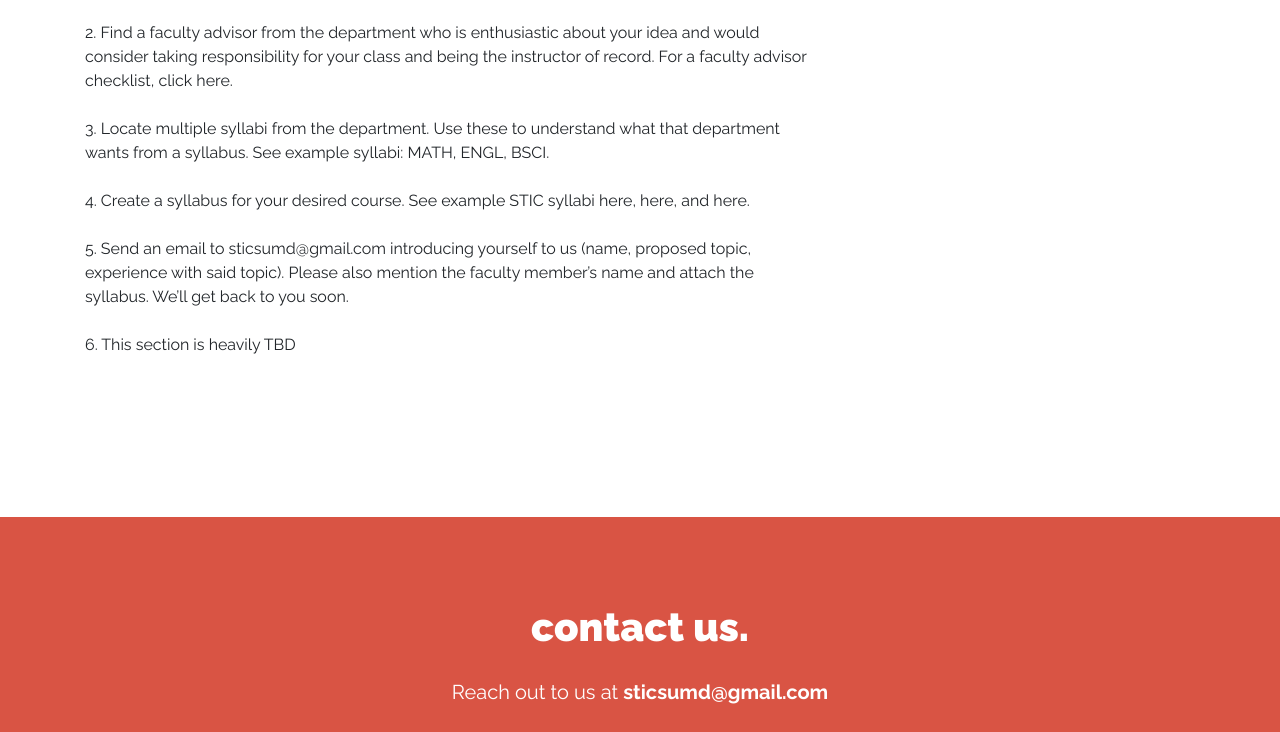
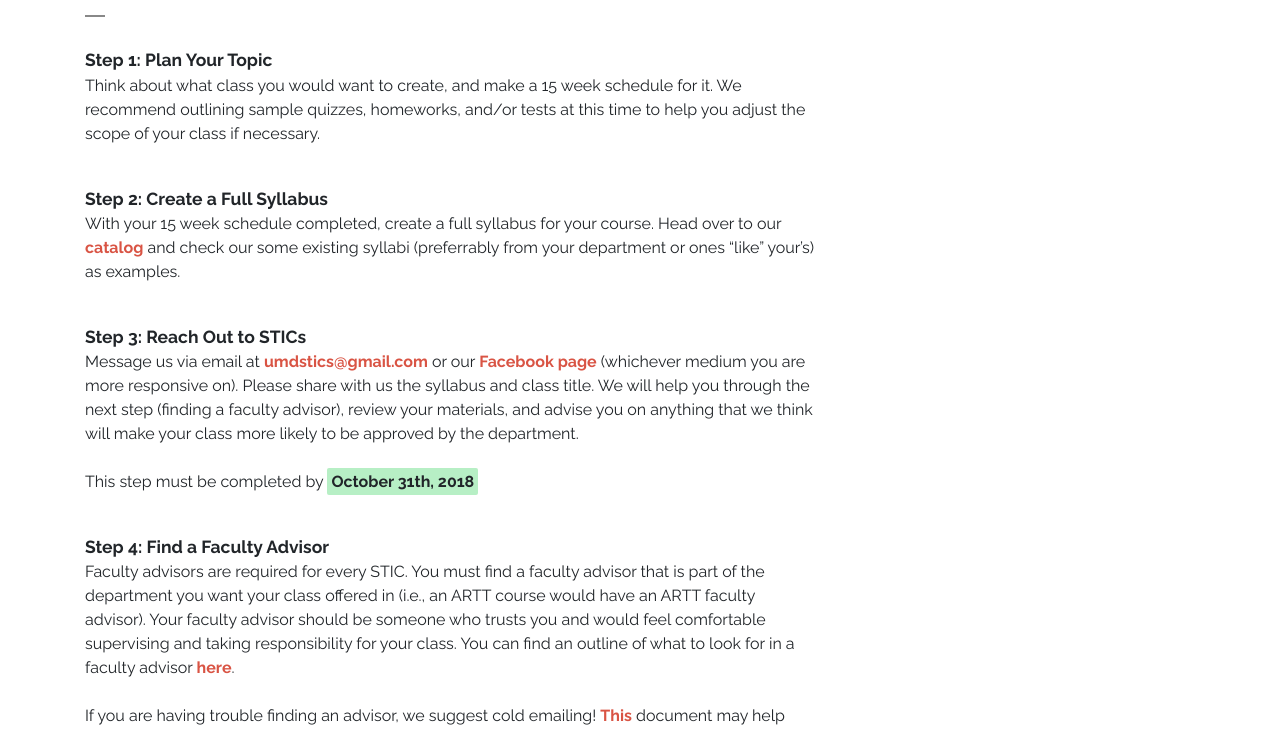
Before and after one commit to ng-david/stics, a website: page apply.html in a window 1280 px wide. Shown: the part 768-1500 px from the top of the page. Drawn offline with nearby package versions, Linux system fonts and the light colour scheme.

Commit message:
Update apply

```diff
--- a/apply.html
+++ b/apply.html
@@ -54,10 +54,13 @@
   <article class="subpage-hero">
     <div class="container">
       <h1>Apply Now</h1>
+      <br><br>
+      <h3>Apply to teach a STIC by <strong class="highlight">October 31th, 2018</strong></h3>
+      <br><br>
     </div>
   </article>
 
-  <article class="home-info">
+  <article class="apply">
     <div class="container">
       <div class="row">
         <div class="col-md-8">
@@ -65,23 +68,40 @@
           <span class="divider"></span>
           <p>
             Any UMD student (both undergraduate and graduate) can apply to teach.
+            <br><br>
+            Teaching a STIC is hard work, and we want you to make sure you’re up for the task. Look over this <a target="_blank"  href="https://docs.google.com/document/d/1dquY1L-s6lDlPWRnKdj6QRErvRCBu_-A1marOU8cn30/edit">checklist</a>, and feel free to ask us about anything by messaging our <a target="_blank" href="https://www.facebook.com/umdstics/">Facebook page</a>, and/or emailing us at <a href="mailto:umdstics@gmail.com">umdstics@gmail.com</a>.
           </p>
         </div>
         <div class="col-md-8">
           <h2>how do I apply?</h2>
           <span class="divider"></span>
+
+          <h3>Step 1: Plan Your Topic</h3>
+          <p>Think about what class you would want to create, and make a 15 week schedule for it. We recommend outlining sample quizzes, homeworks, and/or tests at this time to help you adjust the scope of your class if necessary.</p>
+
+          <h3>Step 2: Create a Full Syllabus</h3>
+          <p>With your 15 week schedule completed, create a full syllabus for your course. Head over to our <a target="_blank" href="catalog.html">catalog</a> and check our some existing syllabi (preferrably from your department or ones “like” your’s) as examples.</p>
+
+          <h3>Step 3: Reach Out to STICs</h3>
           <p>
-            1. Figure out what department your course would fall under. For example, “Web Development” would be Computer Science (CMSC), and “Introduction to Surgery” would be Biology (BSCI).
-<br><br>
-            2. Find a faculty advisor from the department who is enthusiastic about your idea and would consider taking responsibility for your class and being the instructor of record. For a faculty advisor checklist, click here.
-<br><br>
-            3. Locate multiple syllabi from the department. Use these to understand what that department wants from a syllabus. See example syllabi: MATH, ENGL, BSCI.
-<br><br>
-            4. Create a syllabus for your desired course. See example STIC syllabi here, here, and here.
-<br><br>
-            5. Send an email to sticsumd@gmail.com introducing yourself to us (name, proposed topic, experience with said topic). Please also mention the faculty member’s name and attach the syllabus. We’ll get back to you soon.
-<br><br>
-            6. This section is heavily TBD
+            Message us via email at <a href="mailto:umdstics@gmail.com">umdstics@gmail.com</a> or our <a target="_blank" href="https://www.facebook.com/umdstics/">Facebook page</a> (whichever medium you are more responsive on). Please share with us the syllabus and class title. We will help you through the next step (finding a faculty advisor), review your materials, and advise you on anything that we think will make your class more likely to be approved by the department.
+            <br><br>
+            This step must be completed by <strong class="highlight">October 31th, 2018</strong>
+          </p>
+
+          <h3>Step 4: Find a Faculty Advisor</h3>
+          <p>
+            Faculty advisors are required for every STIC. You must find a faculty advisor that is part of the department you want your class offered in (i.e., an ARTT course would have an ARTT faculty advisor). Your faculty advisor should be someone who trusts you and would feel comfortable supervising and taking responsibility for your class. You can find an outline of what to look for in a faculty advisor <a target="_blank"  href="https://drive.google.com/open?id=1c81bq5qzxsRwFHC6SItoWc0ya5Zxa4Bq7NvIAlWlfCc">here</a>.
+            <br><br>
+            If you are having trouble finding an advisor, we suggest cold emailing! <a target="_blank"  href="https://docs.google.com/document/d/1zutuF5kSNMff0hJj-1IFQBaJRjaFATYL668s_Na3Duw/edit">This</a> document may help you craft the emails.
+          </p>
+
+          <h3>Step 5: Review + Iterate</h3>
+          <p>You will need to iterate until your faculty advisor is satisfied with the syllabus.</p>
+
+          <h3>Step 6: Department Approval</h3>
+          <p>
+            Reach out to us again and we will submit your course proposal to your department’s director of undergraduate studies, and potentially continue to iterate on material, scope, and syllabus until the course is approved!
           </p>
         </div>
       </div>
--- a/js/catalog.js
+++ b/js/catalog.js
@@ -647,6 +647,7 @@ var CLASSES = {
           description:
             "This course presents a practical and project-oriented introduction to modern front end web development. Students will learn to design and build websites using technologies such as HTML, CSS, JS, Sass, Bootstrap, and Git.",
           syllabus: "./assets/syllabi/ARTT489Q_F18.pdf",
+          website: "http://stics.umd.edu/artt489q",
           room: "ASY3304",
           day: "Friday",
           time: "12 - 12:50 PM"
--- a/scss/main.scss
+++ b/scss/main.scss
@@ -1,6 +1,12 @@
 @import 'vars';
 @import 'base';
 @import 'animation';
+
+.highlight {
+  padding: 4px;
+  border-radius: 2px;
+  background-color: lighten($green, 20%);
+}
 
 a.button {
   background-color: white;
@@ -464,6 +470,13 @@ article.contact {
   }
 }
 
+article.apply {
+  padding-bottom: 6rem;
+  p {
+    margin-bottom: 4rem;
+  }
+}
+
 article.footer {
   background-color: black;
   padding-top: 2rem;
--- a/scss/vars.scss
+++ b/scss/vars.scss
@@ -6,6 +6,8 @@ $black: #000000;
 $grey: #888888;
 $red: #D95444;
 $white: #ffffff;
+
+$green: #63dd82;
 
 
 // Vars (bp stands for bitcamp)
```
Also changed, not shown: css/main.css.
